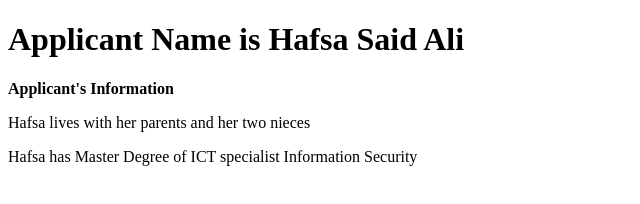
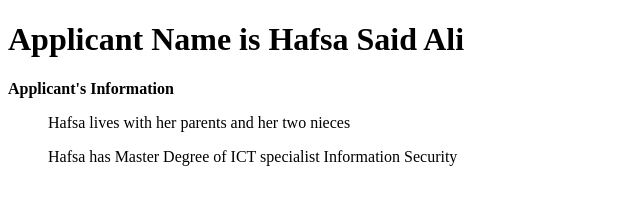
Before and after one commit to hafsa1827/microverse, a plain HTML site: page index.html in a window 1280 px wide. Shown: the whole page, without its empty margins (0-640 px from the left). Drawn offline with Linux system fonts and the light colour scheme.

Commit message:
Update index.html

```diff
--- a/index.html
+++ b/index.html
@@ -6,8 +6,8 @@
 <body>
 	<h1>Applicant Name is Hafsa Said Ali</h1>
 	<p><b>Applicant's Information</b></p>
-	<p>Hafsa lives with her parents and her two nieces </p>
-	<p> Hafsa has Master Degree of ICT specialist Information Security</p>
+	<p><ol>Hafsa lives with her parents and her two nieces </ol></p>
+	<p> <ol>Hafsa has Master Degree of ICT specialist Information Security</ol></p>
 
 </body>
 </html>
```
